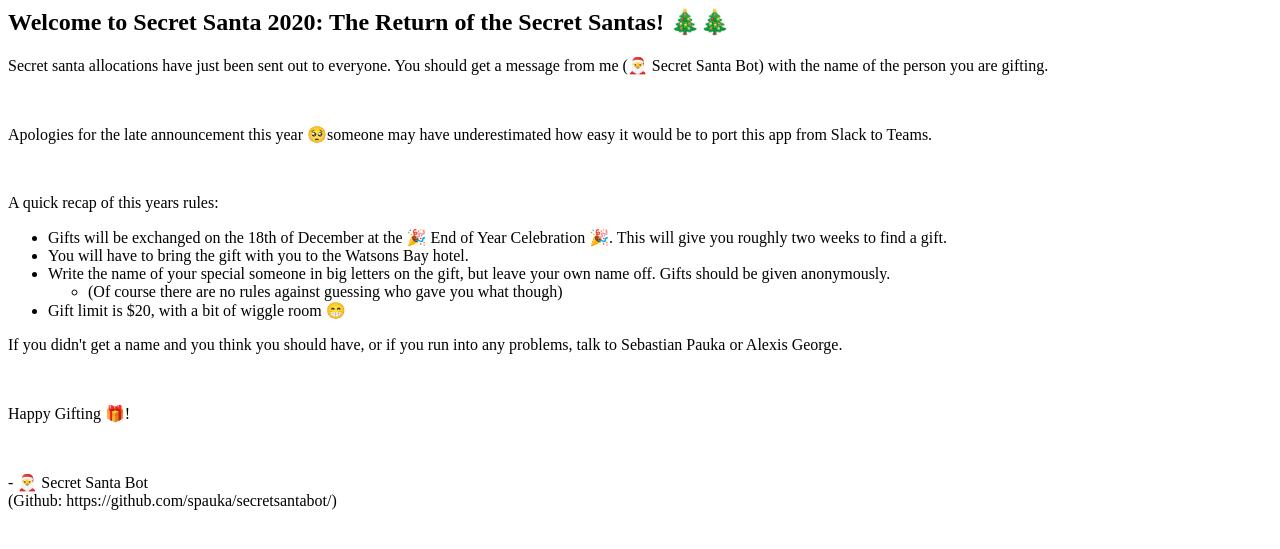
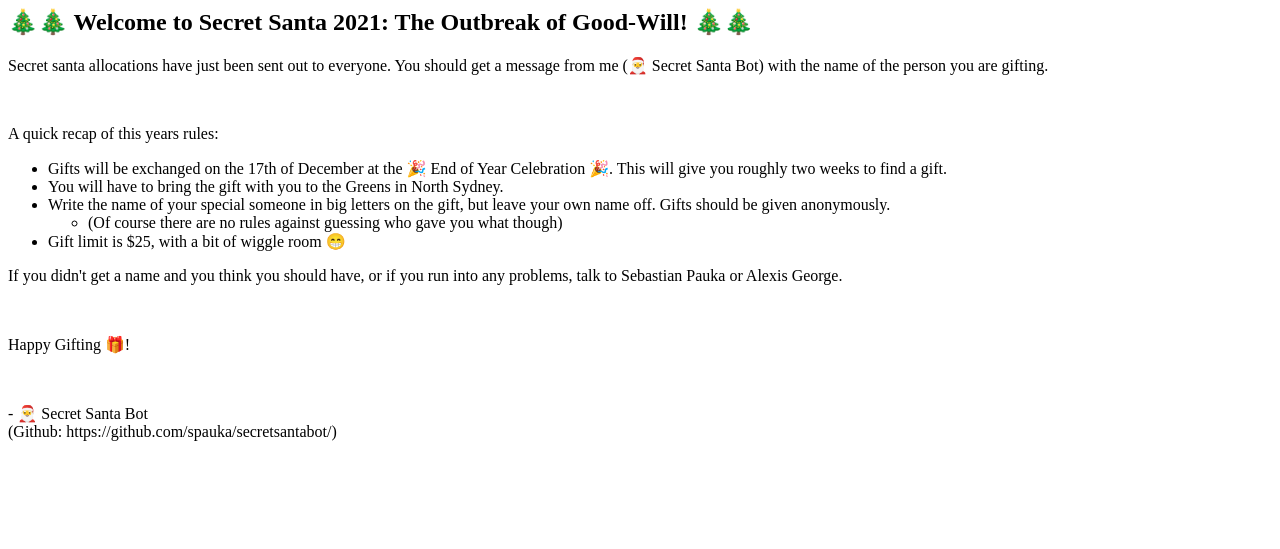
Before and after one commit to spauka/secretsantabot, a Python web app: template templates/general_message.html in a window 1280 px wide. Shown: the top 549 px of the page. Run offline with Jinja, Linux system fonts and the light colour scheme; the template is opened without the code that fills it, so the values that code supplies are empty.

Commit message:
2021 Secret Santa commits

```diff
--- a/config.py
+++ b/config.py
@@ -21,7 +21,7 @@ class AttrDict(dict):
         raise AttributeError(f"Cannot change configuration parameters at runtime. Please edit to config file instead.")
 
 config = configparser.ConfigParser()
-config.read("/home/spauka/secretsanta/secretsanta.cfg")
+config.read("/home/spauka/secretsantabot/secretsanta.cfg")
 config = AttrDict(config, name="config")
 
 def __getattr__(attr):
--- a/templates/general_message.html
+++ b/templates/general_message.html
@@ -1,15 +1,14 @@
-<h2>Welcome to Secret Santa 2020: The Return of the Secret Santas! 🎄🎄</h2>
+<h2>🎄🎄 Welcome to Secret Santa 2021: The Outbreak of Good-Will! 🎄🎄</h2>
 <p>Secret santa allocations have just been sent out to everyone. You should get a message from me (🎅 Secret Santa Bot) with the name of the person you are gifting.</p><br>
-<p>Apologies for the late announcement this year 🥺someone may have underestimated how easy it would be to port this app from Slack to Teams.</p><br>
 <p>A quick recap of this years rules:
 <ul>
- <li>Gifts will be exchanged on the 18th of December at the 🎉 End of Year Celebration 🎉. This will give you roughly two weeks to find a gift.</li>
- <li>You will have to bring the gift with you to the Watsons Bay hotel.</li>
+ <li>Gifts will be exchanged on the 17th of December at the 🎉 End of Year Celebration 🎉. This will give you roughly two weeks to find a gift.</li>
+ <li>You will have to bring the gift with you to the Greens in North Sydney.</li>
  <li>Write the name of your special someone in big letters on the gift, but leave your own name off. Gifts should be given anonymously.</li>
  <ul>
     <li>(Of course there are no rules against guessing who gave you what though)</li>
  </ul>
- <li>Gift limit is $20, with a bit of wiggle room 😁</li>
+ <li>Gift limit is $25, with a bit of wiggle room 😁</li>
 </ul>
 </p>
 <p>If you didn't get a name and you think you should have, or if you run into any problems, talk to Sebastian Pauka or Alexis George.</p><br>
```
Also changed, not shown: app.py (+8 -0 lines), bot.py (+14 -0 lines), requirements.txt (+12 -68 lines), teamsbot.py (+6 -3 lines).
